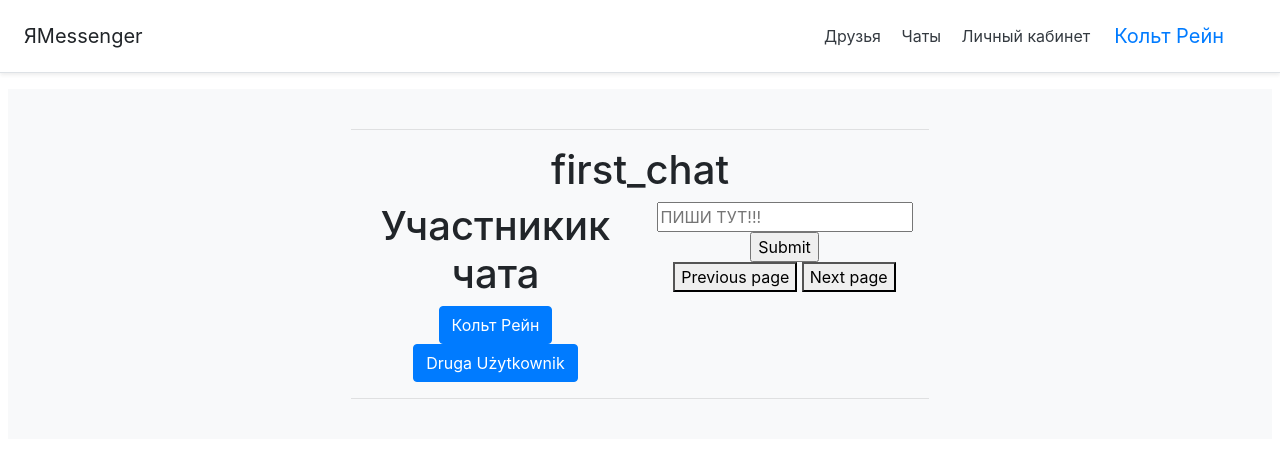
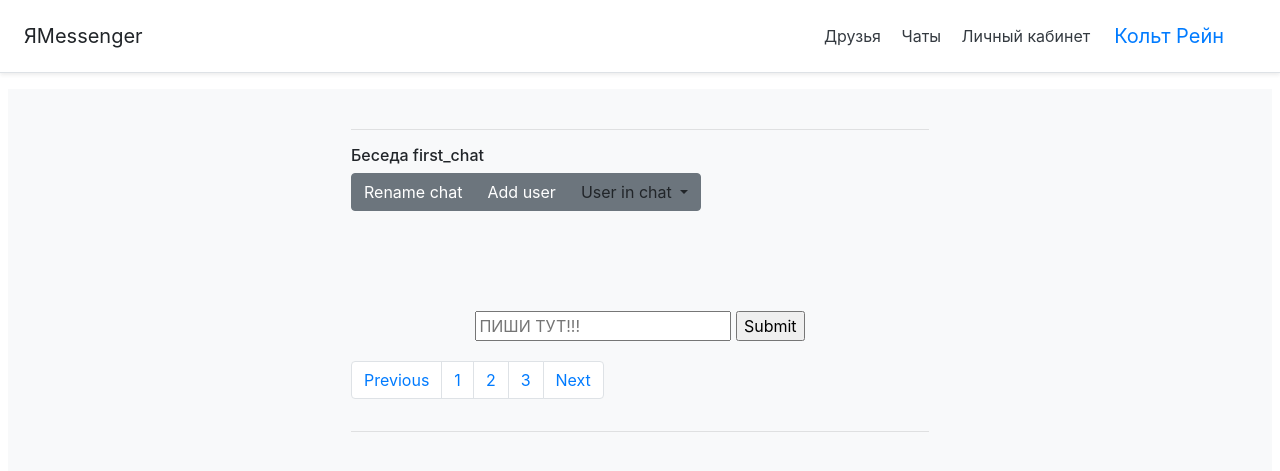
Before and after one commit to IsaevaMaria/.Messenger, a Flask app: page /chat/1 in a window 1280 px wide. Shown: the top 471 px of the page. Run offline with Flask 2, Linux system fonts and the light colour scheme; a user stored in the database is signed in; data comes from the database, SQL or seed files in the repository; both versions use the stored data as it was after the commit; data that the repository does not hold is empty; some libraries are stand-ins or nearby versions.

Commit message:
Можно добаить друга в чат

```diff
--- a/main.py
+++ b/main.py
@@ -221,6 +221,35 @@ def delete_message():
     return jsonify({'success': 'OK'})
 
 
+@app.route("/add_user/<int:chat_id>", methods=["GET", "POST"])
+@login_required
+def add_user(chat_id):
+    if request.method == "GET":
+        session = db_session.create_session()
+        chat = session.query(chats.Chats).get(chat_id)
+        user_friends = session.query(friends.Friends).filter(or_(friends.Friends.id_first_user == current_user.id,
+                                                            friends.Friends.id_second_user == current_user.id))
+        friends_ids = [pair.id_first_user if pair.id_first_user != current_user.id else pair.id_second_user for pair in user_friends]
+        user_friends = []
+        for id in friends_ids:
+            user = session.query(users.Users).get(id)
+            if user not in chat.users:
+                user_friends += user
+
+        return render_template("add_user.html", friends=[(user.id, user.name) for user in user_friends], chat_id=chat_id, empty=False if len(user_friends) else True)
+
+    elif request.method == "POST":
+        print(request.form)
+        add_user_id = request.form["user_id"]
+        session = db_session.create_session()
+        user = session.query(users.Users).get(add_user_id)
+        chat = session.query(chats.Chats).get(chat_id)
+        user.chats.append(chat)
+        session.add(user)
+        session.commit()
+        return redirect(f"/chat/{chat_id}")
+
+
 if __name__ == "__main__":
     db_session.global_init("db/database.sqlite")
     app.register_blueprint(api.api)
--- a/templates/user_chat.html
+++ b/templates/user_chat.html
@@ -1,17 +1,26 @@
 {% extends "base.html" %}
-
 {% block content %}
 
-<h1>{{ chat.name }}</h1>
+<h6 style="text-align:left;"> Беседа {{ chat.name }}</h6>
 <div class="container">
-    <div class="row">
-        <div class="col-sm">
-            <div id="members"><h1>Участникик чата</h1>
-                {% for member in members %}
-                    <a class="btn btn-primary" href="{{ url_for('user_page', user_id=member[0]) }}">{{ member[1] }}</a>
+    <div class="row" style="margin: 10 px;">
+<div class="btn-group .btn-group-sm" >
+    <a class="btn btn-secondary" href="#">Rename chat</a>
+    <a class="btn btn-secondary" href="/add_user/{{ chat.id }}">Add user</a>
+    <div class="btn-group">
+    <a class="btn btn-secondary dropdown-toggle" data-toggle="dropdown">
+       User in chat
+    </a>
+    <div class="dropdown-menu" id="members">
+        {% for member in members %}
+        <a class="dropdown-item" href="{{ url_for('user_page', user_id=member[0]) }}">{{ member[1] }}</a>
                 {% endfor %}
-            </div>
-        </div>
+    </div>
+</div>
+</div>
+    </div>
+
+   <div class="row" style="margin-top: 100px;">
         <div class="col-sm">
             <div id="messages_box">
                 <div id="messages">
@@ -21,10 +30,17 @@
                     <input type="text" id="text_input" placeholder="ПИШИ ТУТ!!!">
                     <input id="submit" type="submit">
                 </div>
-                <button id="previous">Previous page</button>
-                <button id="next">Next page</button>
             </div>
         </div>
+    </div>
+    <div class = "row"  style="margin-top:20px;">
+        <ul class="pagination">
+  <li class="page-item"><button id="previous" class="page-link" href="#">Previous</button></li>
+  <li class="page-item"><a class="page-link" href="#">1</a></li>
+  <li class="page-item"><a class="page-link" href="#">2</a></li>
+  <li class="page-item"><a class="page-link" href="#">3</a></li>
+  <li class="page-item"><button id="next" class="page-link" href="#">Next</button></li>
+</ul>
     </div>
 </div>
 <script src="{{ url_for('static', filename='js/chat.js', v=35) }}"></script>
```
Also changed, not shown: templates/add_user.html (added, +19 -0 lines), templates/chats.html (+10 -1 lines), db/database.sqlite.
